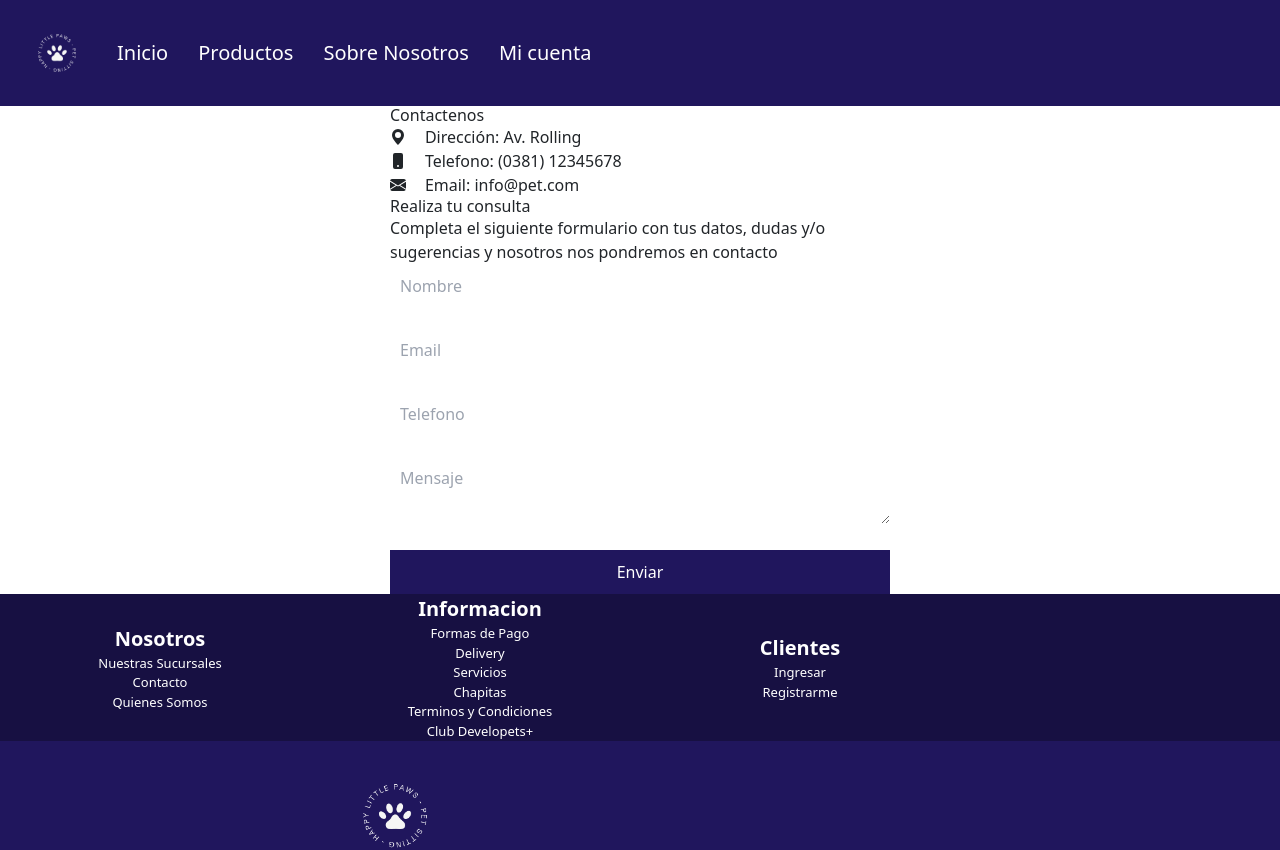
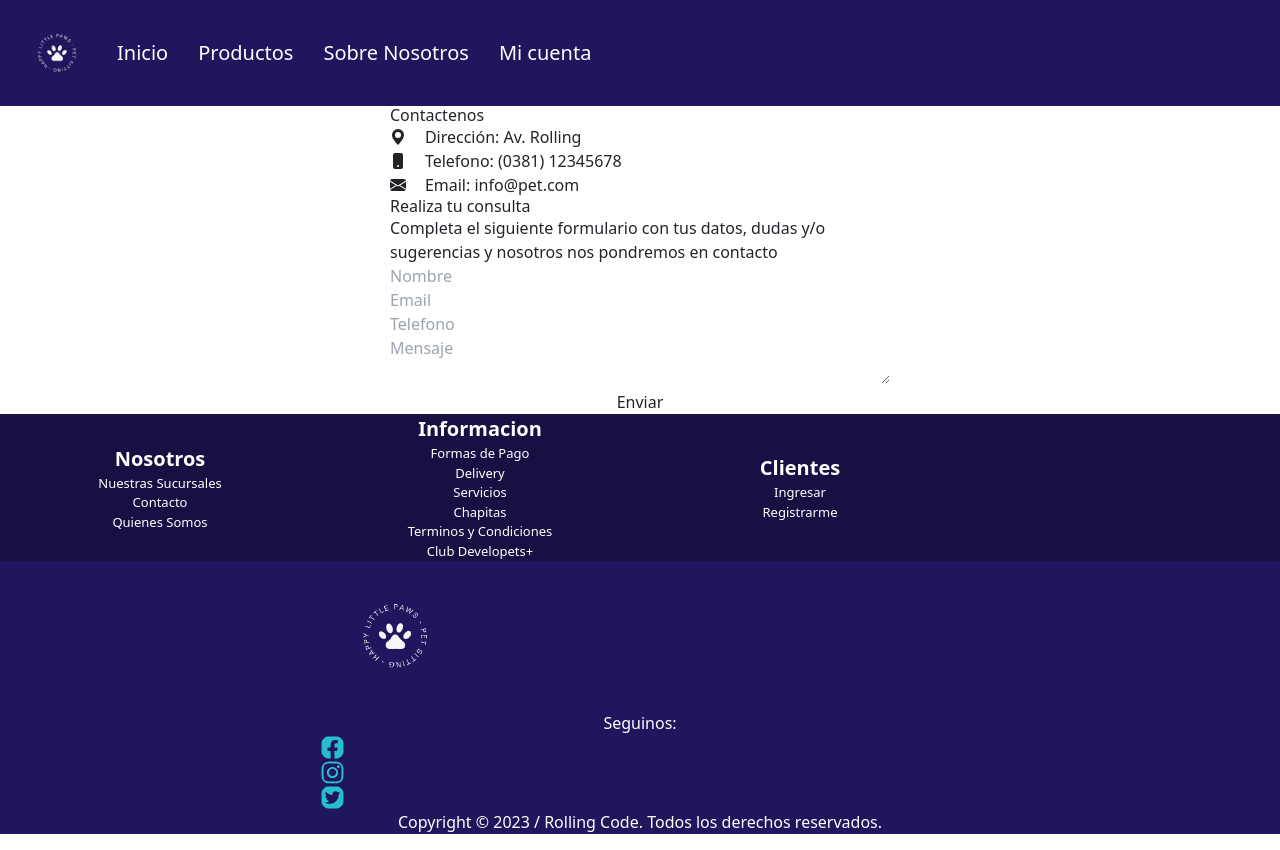
Before and after one commit to MartinLozanoM/proyecto-final-rollingcode-com38i-team2, a React (Vite) app: page /contact in a window 1280 px wide. Shown: the top 850 px of the page. Built offline with nearby package versions, Linux system fonts and the light colour scheme.

Commit message:
fix: :bug: tailwind bug fix

```diff
--- a/package.json
+++ b/package.json
@@ -30,7 +30,6 @@
     "eslint-plugin-react-hooks": "^4.6.0",
     "eslint-plugin-react-refresh": "^0.3.4",
     "postcss": "^8.4.27",
-    "tailwindcss": "^3.3.3",
     "vite": "^4.3.9"
   }
 }
--- a/src/App.css
+++ b/src/App.css
@@ -217,32 +217,32 @@ footer {
 /* Comienzo Contact */
 
 .contact-form {
-  max-width: 500px !important;
-  margin: 0 auto !important;
+  max-width: 500px;
+  margin: 0 auto;
 }
 
 input, textarea {
-  width: 100% !important;
-  padding: 10px !important;
-  margin-bottom: 20px !important;
-  box-sizing: border-box !important;
+  width: 100%;
+  padding: 10px;
+  margin-bottom: 20px;
+  box-sizing: border-box;
 }
 
 button {
-  width: 100% !important;
-  padding: 10px !important;
-  background: #20165d !important;
-  color: white !important;
-  border: 0 !important;
+  width: 100%;
+  padding: 10px;
+  background: #20165d;
+  color: white;
+  border: 0;
 }
 
 .info-item {
-  display: flex !important;
-  align-items: center !important;
+  display: flex;
+  align-items: center;
 }
 
 .info-item p {
-  margin-left: 0.5cm !important;
+  margin-left: 0.5cm;
 }
 
 /* Fin Contact */
```
Also changed, not shown: 1 other file (tests, documents, lock files or other folders).
